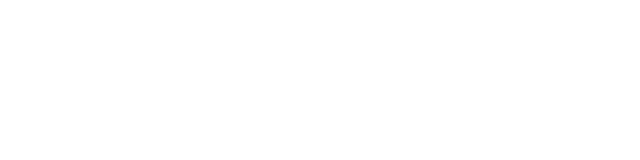
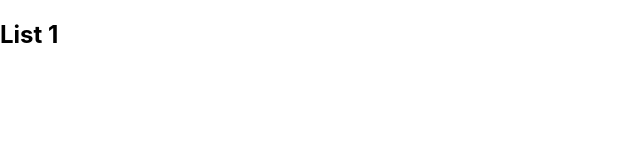
Before and after one commit to HackDashF/leo-adhafera-react, a React (Create React App) app: page /lists/1 in a window 1280 px wide. Before the commit this address had no page. Shown: the top 160 px of the page, without its empty margins (0-640 px from the left). Built offline with nearby package versions, Linux system fonts and the light colour scheme.

Commit message:
refactor list url to include id and pass as param

```diff
--- a/src/Router.tsx
+++ b/src/Router.tsx
@@ -14,7 +14,7 @@
       <Route path="/login" element={<Login />} />
       {/* jwt restricted */}
       <Route path="/lists" element={<Lists />} />
-      <Route path="/list" element={<List />} />
+      <Route path="/lists/:listID" element={<List />} />
     </Routes>
   </Router>
 );
--- a/src/pages/List/index.tsx
+++ b/src/pages/List/index.tsx
@@ -1,7 +1,11 @@
+import { useParams } from "react-router-dom";
+
 const List = () => {
+  const { listID } = useParams();
   return (
     <div>
-      <h2>List XYZ</h2>
+      {/* we'll use the list name here later */}
+      <h2>List {listID}</h2>
       {/* list items from server */}
     </div>
   );
```
